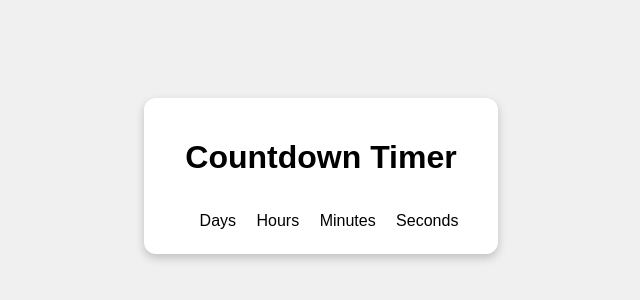
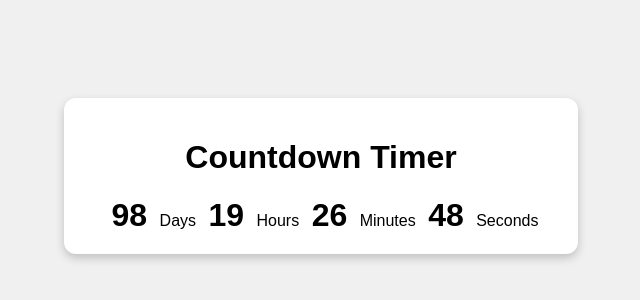
Before and after one commit to www946/my-countdown, a plain HTML site: page index.html in a window 1280 px wide. Shown: the part 224-524 px from the top of the page, without its empty margins (319-959 px from the left). Drawn offline with Linux system fonts and the light colour scheme.

Commit message:
Update index.html

```diff
--- a/index.html
+++ b/index.html
@@ -16,6 +16,6 @@
       <span id="seconds"></span> Seconds
     </div>
   </div>
-  <script src="countdown.js"></script>
+  <script src="script.js"></script>
 </body>
 </html>
```
